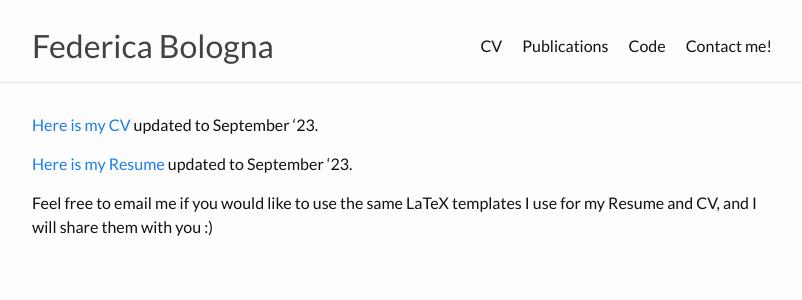
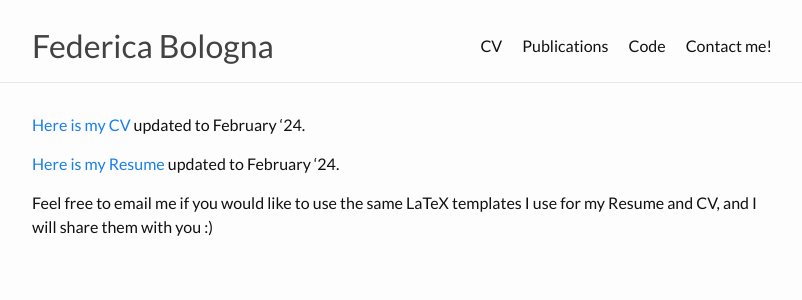
Before and after one commit to federicabologna/federicabologna.github.io, a Jekyll site: the page built from CV.markdown, in a window 1280 px wide. Shown: the top 300 px of the page, without its empty margins (238-1040 px from the left). Built offline with Jekyll 4.4.1, drawn with Linux system fonts in a browser that asks for light colours.

Commit message:
updated home, cv and resume

```diff
--- a/CV.markdown
+++ b/CV.markdown
@@ -4,8 +4,8 @@ title: CV
 permalink: /CV and Resume/
 ---
 
-[Here is my CV](/assets/Bologna_Federica_CV.pdf) updated to September '23.
+[Here is my CV](/assets/Bologna_Federica_CV.pdf) updated to February '24.
 
-[Here is my Resume](/assets/Bologna_Federica_resume.pdf) updated to September '23.
+[Here is my Resume](/assets/Bologna_Federica_resume.pdf) updated to February '24.
 
 Feel free to email me if you would like to use the same LaTeX templates I use for my Resume and CV, and I will share them with you :)
```
Also changed, not shown: index.markdown (+5 -3 lines), 3 other files.
